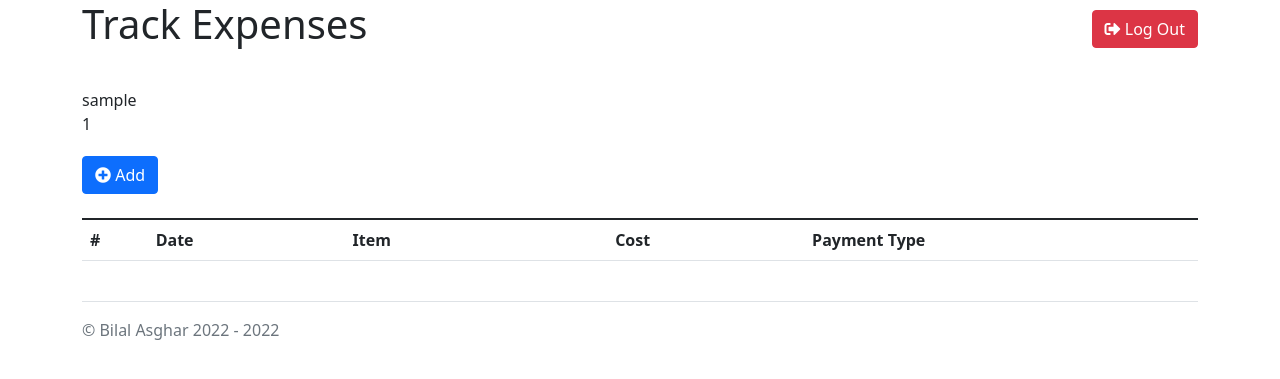
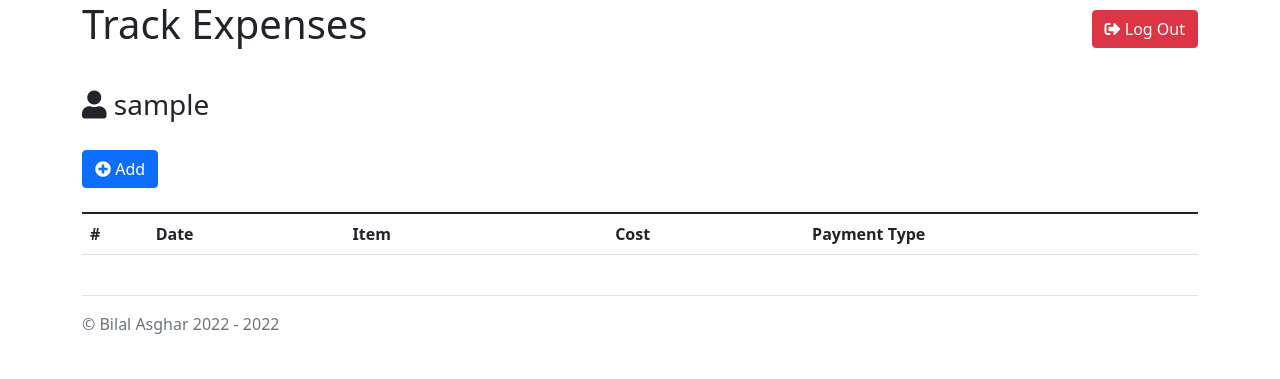
Before and after one commit to Batman08/ExpenseTracker, a PHP site: page /UserExpenses/TrackExpenses.php in a window 1280 px wide. Shown: the top 379 px of the page. Run offline with PHP 8.4, Linux system fonts and the light colour scheme; the visitor is signed in with stand-in values (Sample User, id 1); data that the repository does not hold is empty.

Commit message:
added header and icon displaying username logged in

```diff
--- a/src/UserExpenses/TrackExpenses_Content.php
+++ b/src/UserExpenses/TrackExpenses_Content.php
@@ -1,10 +1,13 @@
         <?php
         session_start();
-        echo $_SESSION["username"];
-        echo "<br/>";
-        echo $_SESSION["userId"];
-        $allUserExpenses = GetAllUserExpenses($_SESSION['userId']);
+        // $allUserExpenses = GetAllUserExpenses($_SESSION['userId']);
         ?>
+
+        <div class="row">
+            <div class="col-sm-12">
+                <h3><i class="fas fa-user"></i> <?= $_SESSION["username"] ?></h3>
+            </div>
+        </div>
 
         <!-- Button trigger Add modal -->
         <div class="form-group" style="margin-top: 20px;">
```
